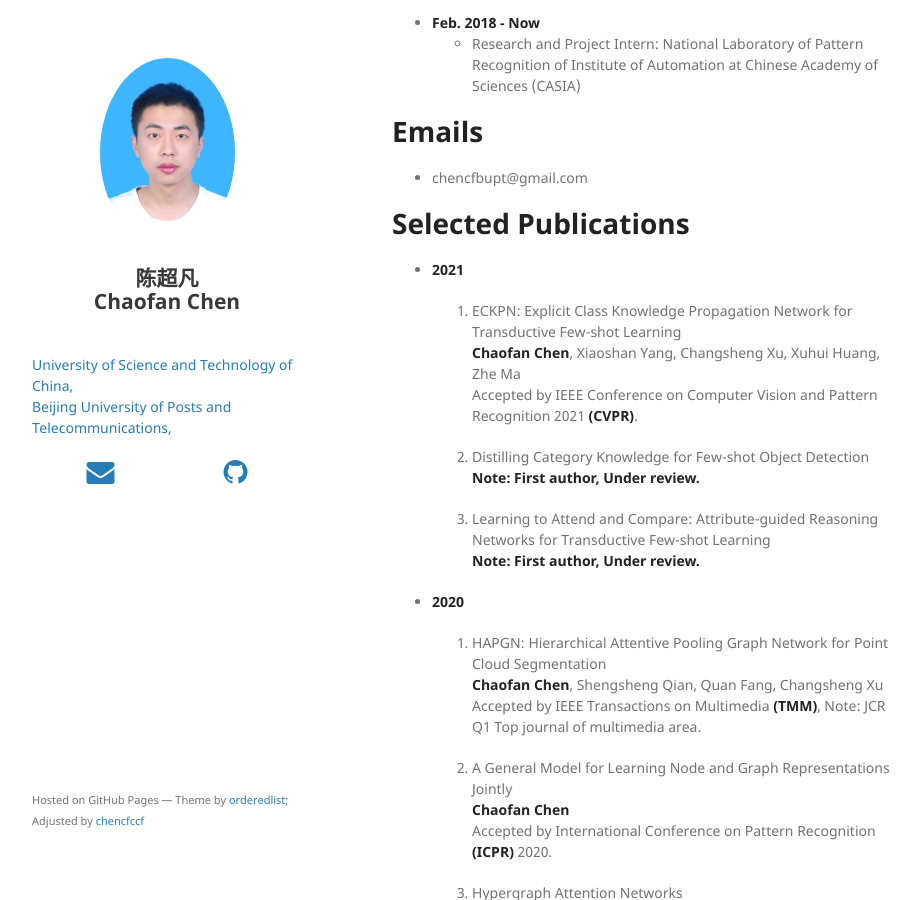
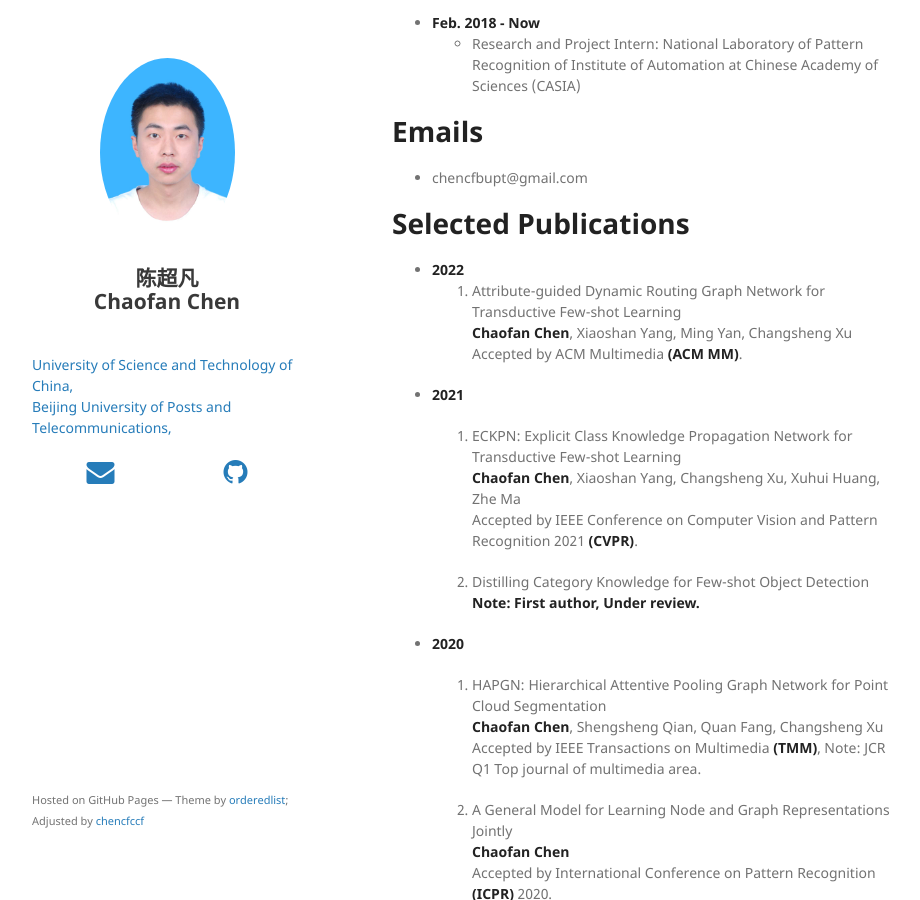
Before and after one commit to chencfccf/chencfccf.github.io, a Jekyll site: the page built from index.md, in a window 1280 px wide and 900 px high, scrolled down 812 px. Shown: the whole window, without its empty margins (178-1098 px from the left). Built offline with Jekyll 4.4.1, drawn with Linux system fonts in a browser that asks for light colours; nearby versions of some CDN libraries; our own code applies the rules of GitHub Pages for plain Markdown files.

Commit message:
Update index.md

```diff
--- a/index.md
+++ b/index.md
@@ -35,6 +35,12 @@ I am a Ph.D candidate at **University of Science and Technology of China (USTC)*
 * chencfbupt@gmail.com
 
 # Selected Publications
+* **2022**
+  1. Attribute-guided Dynamic Routing Graph Network for Transductive Few-shot Learning
+  **Chaofan Chen**, Xiaoshan Yang, Ming Yan, Changsheng Xu
+  Accepted by ACM Multimedia **(ACM MM)**.
+
+
 * **2021**
 
   1. ECKPN: Explicit Class Knowledge Propagation Network for Transductive Few-shot Learning
@@ -44,8 +50,6 @@ I am a Ph.D candidate at **University of Science and Technology of China (USTC)*
   2. Distilling Category Knowledge for Few-shot Object Detection
   **Note: First author, Under review.**
 
-  3. Learning to Attend and Compare: Attribute-guided Reasoning Networks for Transductive Few-shot Learning
-  **Note: First author, Under review.**
 
 * **2020**
 
```
